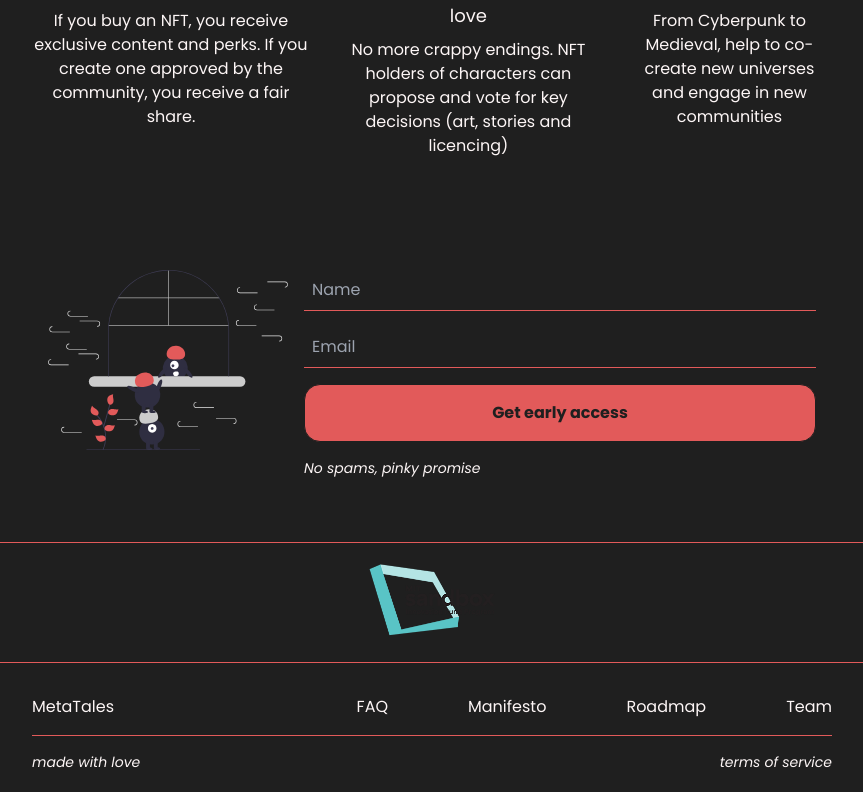
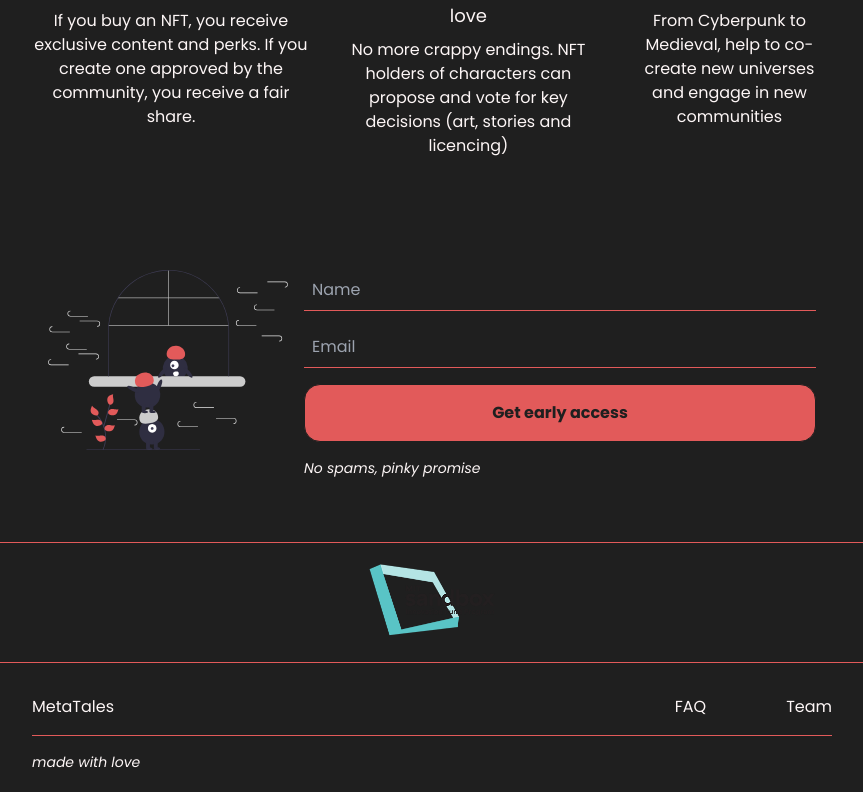
Before and after one commit to MModenaDev/MetaTalesLandingPage, a Next.js app: page / in a window 1280 px wide. Shown: the part 2005-2797 px from the top of the page, without its empty margins (208-1071 px from the left). Built offline with nearby package versions, Linux system fonts and the light colour scheme.

Commit message:
fix(): removed unbuilt links

```diff
--- a/components/Footer.tsx
+++ b/components/Footer.tsx
@@ -11,14 +11,14 @@ const Footer: React.FC<FooterProps> = () => {
 				<Link href="/faq"><a>MetaTales</a></Link>
 				<nav className="flex gap-4 md:gap-20">
 					<Link href="/faq"><a className="hover:text-MTred transition-colors">FAQ</a></Link>
-					<Link href="/manifesto"><a className="hover:text-MTred transition-colors">Manifesto</a></Link>
-					<Link href="/roadmap"><a className="hover:text-MTred transition-colors">Roadmap</a></Link>
+					{/* <Link href="/manifesto"><a className="hover:text-MTred transition-colors">Manifesto</a></Link> */}
+					{/* <Link href="/roadmap"><a className="hover:text-MTred transition-colors">Roadmap</a></Link> */}
 					<Link href="/Team"><a className="hover:text-MTred transition-colors">Team</a></Link>
 				</nav>
 			</div>
-			<div className="flex justify-between mt-4">
+			<div className="flex mt-4">
 				<p className="text-sm italic">made with love</p>
-				<p className="text-sm italic">terms of service</p>
+				{/* <p className="text-sm italic">terms of service</p> */}
 			</div>
 		</footer>
 	)
--- a/components/Menu.tsx
+++ b/components/Menu.tsx
@@ -19,8 +19,8 @@ const Menu: React.FC<MenuProps> = () => {
 	return (
 		<nav className="flex gap-3 md:gap-8 items-center">
 			<Link href="/faq"><a className={generateClass("/faq")}>FAQ</a></Link>
-			<Link href="/manifesto"><a className={generateClass("/manifesto")}>Manifesto</a></Link>
-			<Link href="/roadmap"><a className={generateClass("/roadmap")}>Roadmap</a></Link>
+			{/* <Link href="/manifesto"><a className={generateClass("/manifesto")}>Manifesto</a></Link> */}
+			{/* <Link href="/roadmap"><a className={generateClass("/roadmap")}>Roadmap</a></Link> */}
 			<Link href="/team"><a className={generateClass("/team")}>Team</a></Link>
 		</nav>
 	);
```
